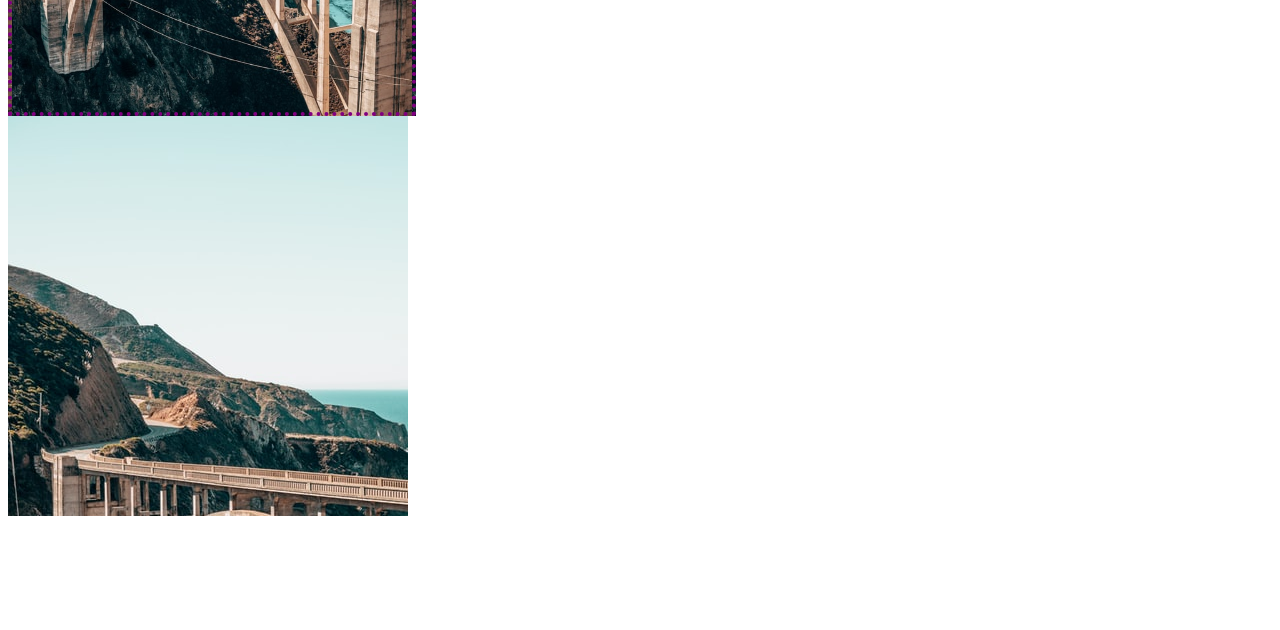
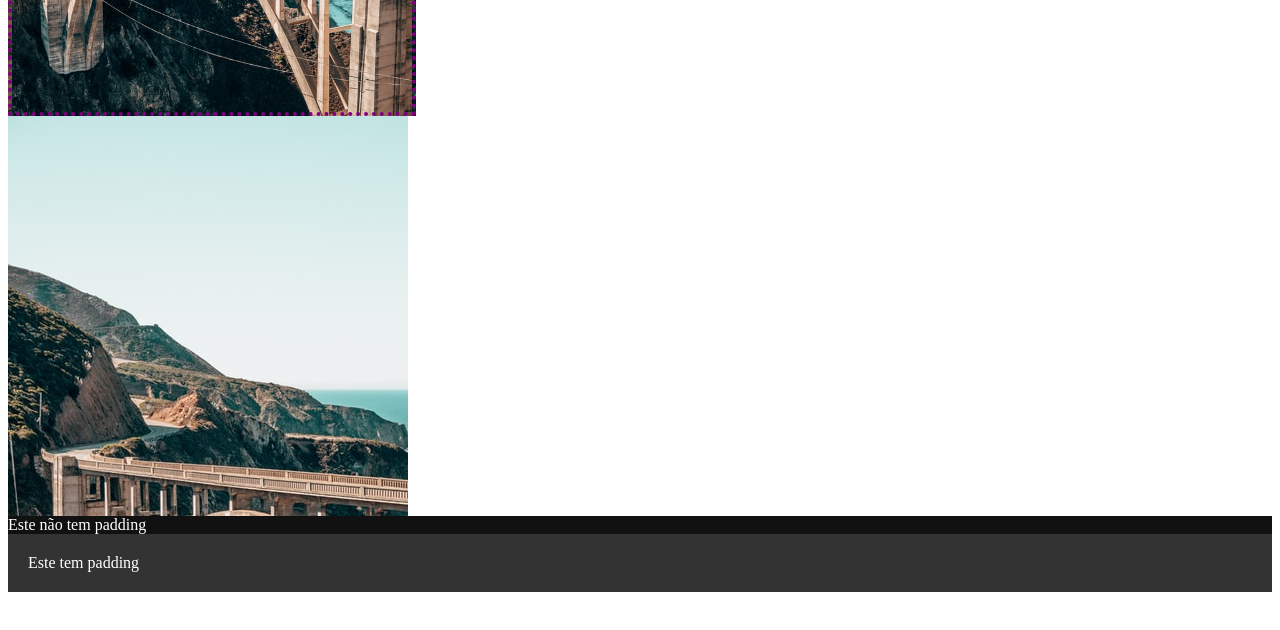
Before and after one commit to arth2101pv/12-03-html, a plain HTML site: page index.html in a window 1280 px wide. Shown: the part 1777-2407 px from the top of the page. Drawn offline with Linux system fonts and the light colour scheme.

Commit message:
19 Largura e altura

```diff
--- a/css/style.css
+++ b/css/style.css
@@ -125,3 +125,13 @@ h2 {
     background-position: center;
     background-size: cover;
 }
+
+.padding, .without-padding {
+    background-color: #111;
+    color: #fff;
+}
+
+.padding {
+    background-color: #333;
+    padding: 20px;
+}
--- a/index.html
+++ b/index.html
@@ -99,8 +99,13 @@
     <div class="bg-opacity-2">Estou aqui quase invisível</div>
     <div class="rgba-opacity">Estou aqui quase invisível</div>
 
-    <!-- 18 -->
+    <!-- 18 Centered bg -->
     <div class="centered-bg"></div>
     <div class="not-centered-bg"></div>
+
+    <!-- 19 Largura e altura -->
+
+    <div class="without-padding">Este não tem padding</div>
+    <div class="padding">Este tem padding</div>
 </body>
 </html>
```
